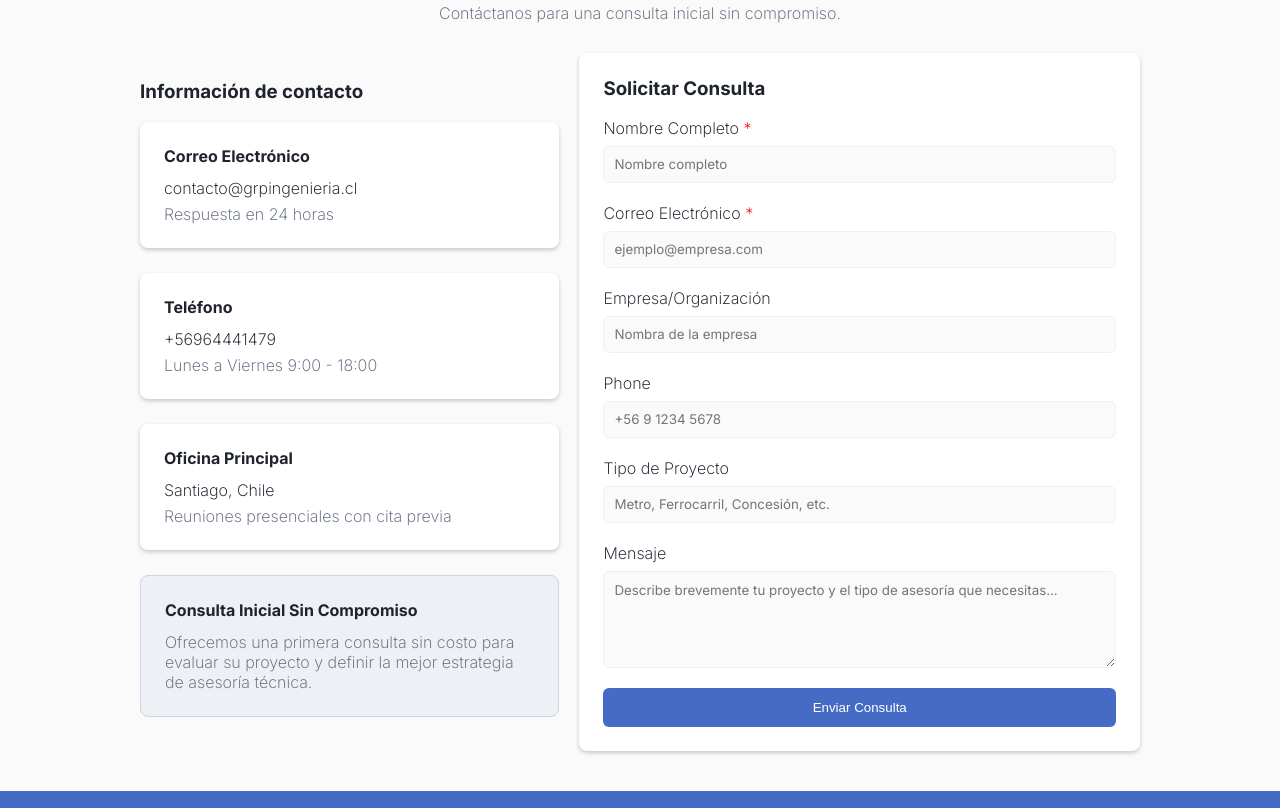
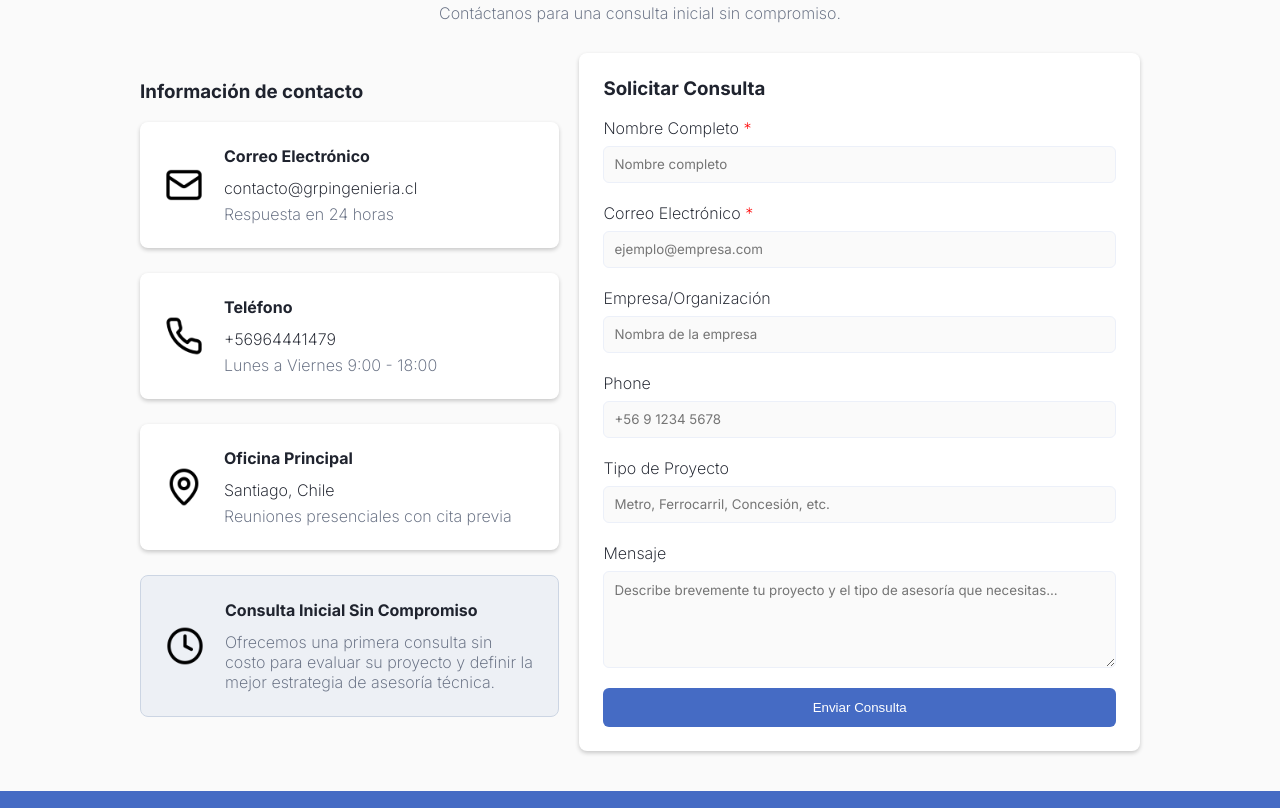
Before and after one commit to jrdelrio/GRP, an Astro site: page / in a window 1280 px wide. Shown: the part 3177-3985 px from the top of the page. Built offline with nearby package versions, Linux system fonts and the light colour scheme; Astro itself is replaced by a stand-in of ours.

Commit message:
listo los icons de contacto

```diff
--- a/src/pages/index.astro
+++ b/src/pages/index.astro
@@ -414,7 +414,7 @@ const handleSubmit = async (event: SubmitEvent) => {
                     Información de contacto
                 </h3>
                 <article>
-                    <img src="" alt="" />
+                    <img src="/icons/email.png" alt="contact email" />
                     <div class="data">
                         <h4
                             data-i18n="contact.contactInfo.infoList.item1.title"
@@ -431,7 +431,7 @@ const handleSubmit = async (event: SubmitEvent) => {
                     </div>
                 </article>
                 <article>
-                    <img src="" alt="" />
+                    <img src="/icons/phone.png" alt="contact phone" />
                     <div class="data">
                         <h4
                             data-i18n="contact.contactInfo.infoList.item2.title"
@@ -445,7 +445,7 @@ const handleSubmit = async (event: SubmitEvent) => {
                     </div>
                 </article>
                 <article>
-                    <img src="" alt="" />
+                    <img src="/icons/location.png" alt="contact location" />
                     <div class="data">
                         <h4
                             data-i18n="contact.contactInfo.infoList.item3.title"
@@ -461,7 +461,7 @@ const handleSubmit = async (event: SubmitEvent) => {
                     </div>
                 </article>
                 <article>
-                    <img src="" alt="" />
+                    <img src="/icons/clock.png" alt="consulta contact" />
                     <div class="data">
                         <h4
                             data-i18n="contact.contactInfo.infoList.item4.title"
--- a/styles/styles.scss
+++ b/styles/styles.scss
@@ -418,6 +418,7 @@ section#contact {
         .info {
             article {
                 display: flex;
+                align-items: center;
                 background-color: $color-white;
                 margin-bottom: 25px;
                 padding: 24px;
@@ -431,6 +432,21 @@ section#contact {
                         color.adjust($color-bg-gray, $lightness: -10%);
                 }
 
+                & > img {
+                    width: auto;
+                    height: 40px;
+                    padding: 12px 15px 12px 0;
+
+                }
+
+                @include desktop {
+                    & > img {
+                        width: auto;
+                        height: 40px;
+                        padding: 12px 20px 12px 0;
+                    }
+                }
+
                 .data {
                     display: flex;
                     flex-direction: column;
@@ -441,7 +457,8 @@ section#contact {
                         color: $color-text;
                     }
 
-                    p, a {
+                    p,
+                    a {
                         margin: 0 0 6px 0;
                         color: $color-text;
                         text-decoration: none;
```
Also changed, not shown: public/icons/clock.png (added), public/icons/email.png (added), public/icons/location.png (added), public/icons/phone.png (added).
